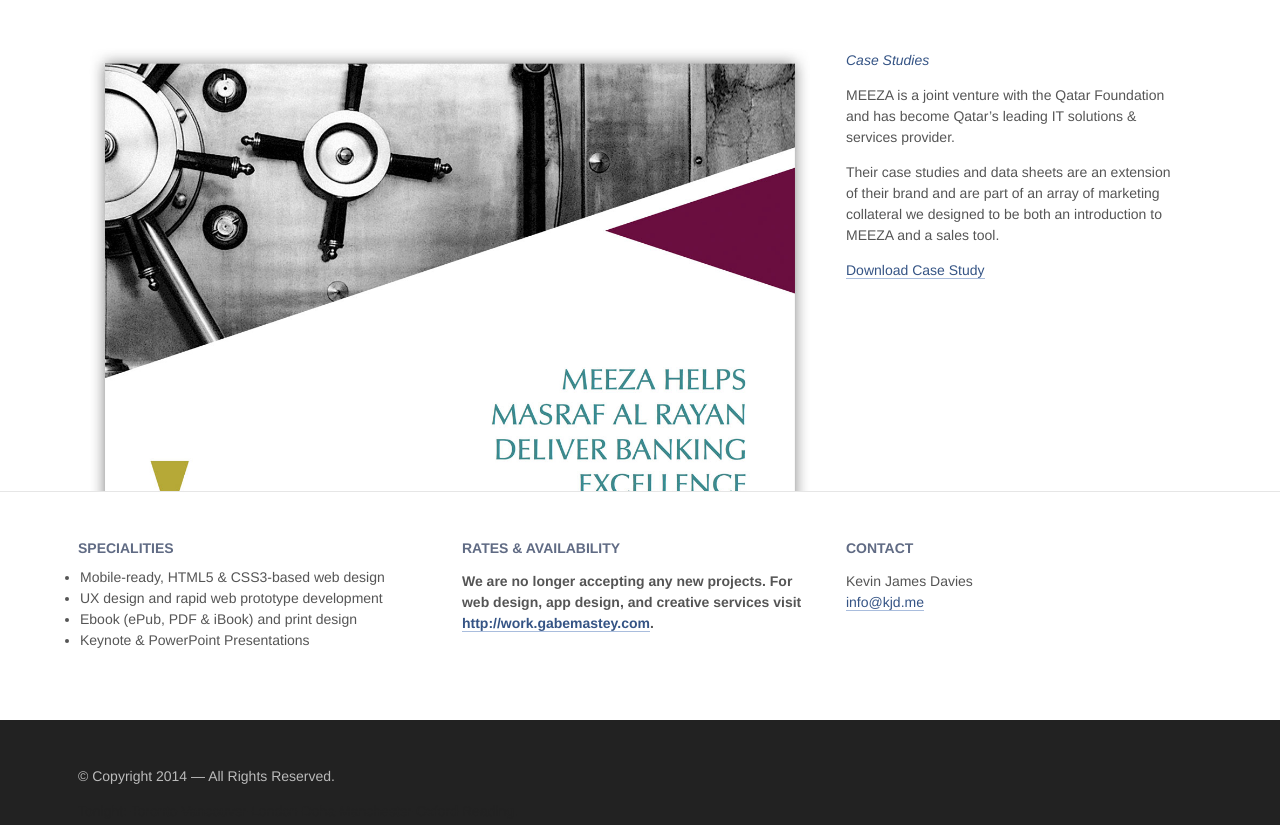
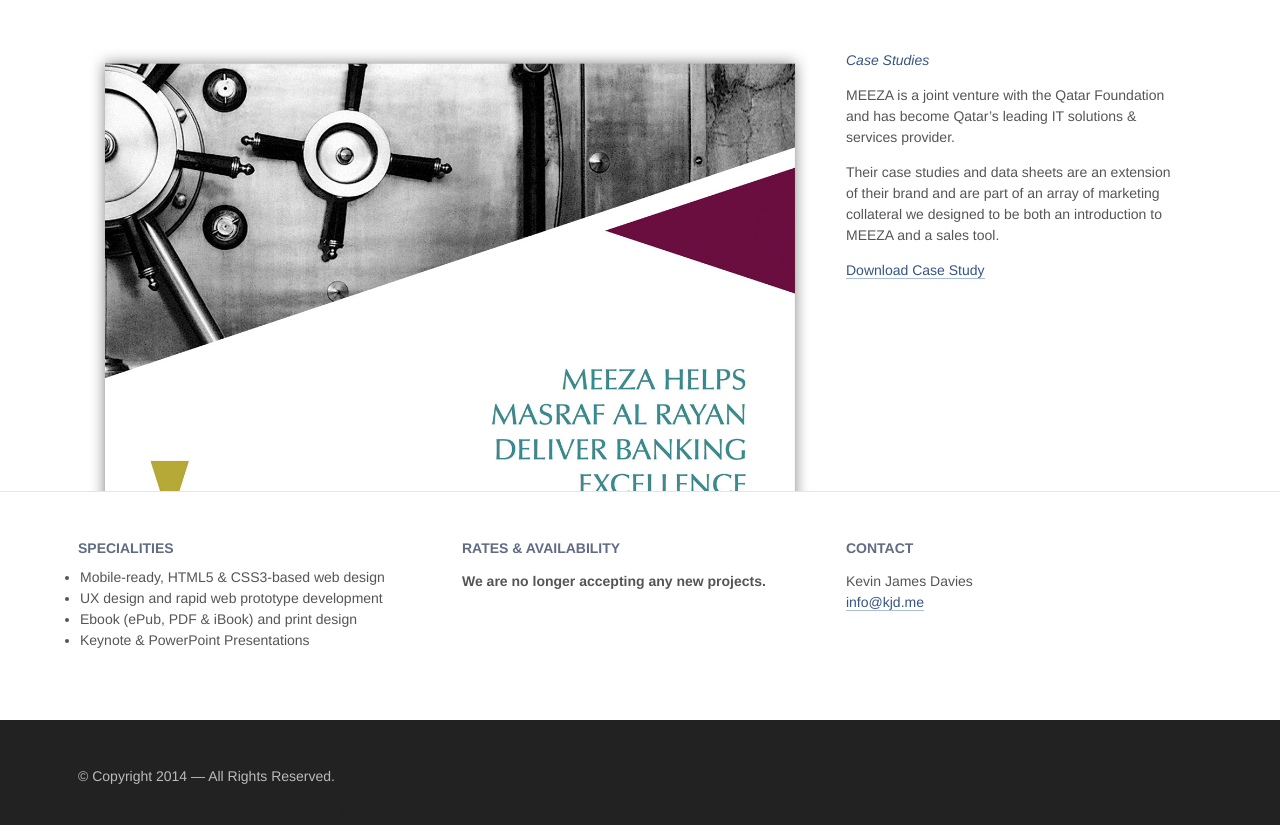
Before and after one commit to kevindavies/kjd, a plain HTML site: page work.html in a window 1280 px wide. Shown: the part 7134-7959 px from the top of the page. Drawn offline with nearby package versions, Linux system fonts and the light colour scheme.

Commit message:
updated text

```diff
--- a/work.html
+++ b/work.html
@@ -531,7 +531,7 @@
 <!--
                     <p>Our day rate is &pound;400. Website projects start from around&nbsp;&pound;5,000.</p>
  -->
-       <p><strong>We are no longer accepting any new projects. For web design, app design, and creative services visit <a href="http://work.gabemastey.com">http://work.gabemastey.com</a>.</strong></p>
+       <p><strong>We are no longer accepting any new projects.</strong></p>
 
                   </div>
                 </div>
```
